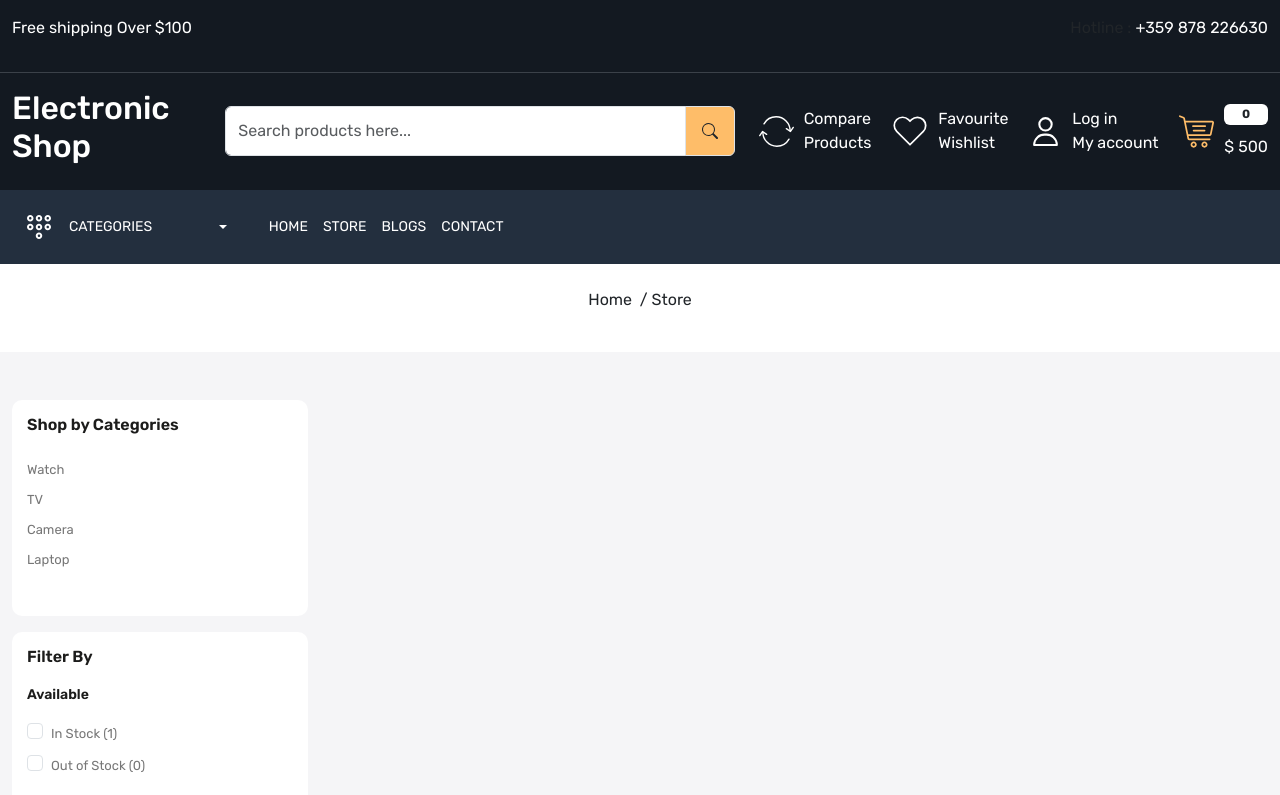
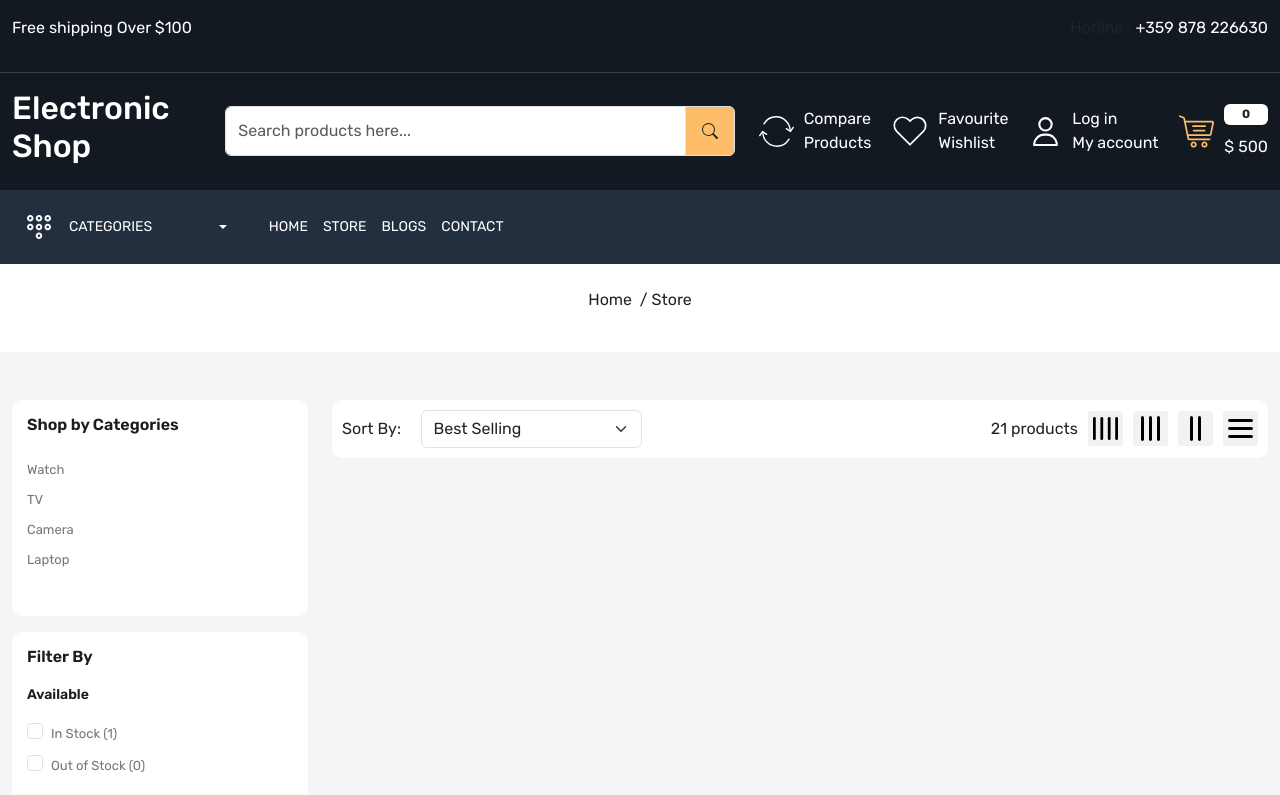
Before and after one commit to GGarenov/digital-store, a React (Create React App) app in the folder client/: page /store in a window 1280 px wide. Shown: the top 795 px of the page. Built offline with nearby package versions, Linux system fonts and the light colour scheme.

Commit message:
Filter sort grid is created

```diff
--- a/client/src/App.css
+++ b/client/src/App.css
@@ -491,4 +491,19 @@
   border-bottom: 2px solid var(--color-ededed);
 }
 
+.filter-sort-grid{
+  padding: 10px;
+  background-color: white;
+  border-radius: 10px;
+}
+
+.filter-sort-grid img {
+  width: 35px;
+  height: 35px;
+  background-color: #f2f2f2;
+  padding: 5px;
+  border-radius: 3px;
+}
+
+
 /* Store page part ends here */
--- a/client/src/pages/Store.js
+++ b/client/src/pages/Store.js
@@ -124,7 +124,38 @@
                 </div>
               </div>
             </div>
-            <div className="col-9"></div>
+            <div className="col-9">
+              <div className="filter-sort-grid mb-4">
+                <div className="d-flex justify-content-between align-items-center">
+                  <div className="d-flex align-items-center gap-10">
+                    <p className="mb-0 d-block" style={{ width: "100px" }}>
+                      Sort By:
+                    </p>
+                    <select name="" className="form-control form-select" id="">
+                      <option value="manual">Featured</option>
+                      <option value="best-selling" selected="selected">
+                        Best Selling
+                      </option>
+                      <option value="title-ascending">Alphabetically, A-Z</option>
+                      <option value="title-descending">Alphabetically, Z-A</option>
+                      <option value="price-ascending">Price, low to high</option>
+                      <option value="price-descending">Price, high to low</option>
+                      <option value="created-ascending">Date, old to new</option>
+                      <option value="created-descending">Date, new to old</option>
+                    </select>
+                  </div>
+                  <div className="d-flex align-items-center gap-10">
+                    <p className="totalproducts mb-0">21 products</p>
+                    <div className="d-flex gap-10 align-items-center">
+                      <img src="images/gr4.svg" className="d-block img-fluid" alt="grid" />
+                      <img src="images/gr3.svg" className="d-block img-fluid" alt="grid" />
+                      <img src="images/gr2.svg" className="d-block img-fluid" alt="grid" />
+                      <img src="images/gr.svg" className="d-block img-fluid" alt="grid" />
+                    </div>
+                  </div>
+                </div>
+              </div>
+            </div>
           </div>
         </div>
       </div>
```
